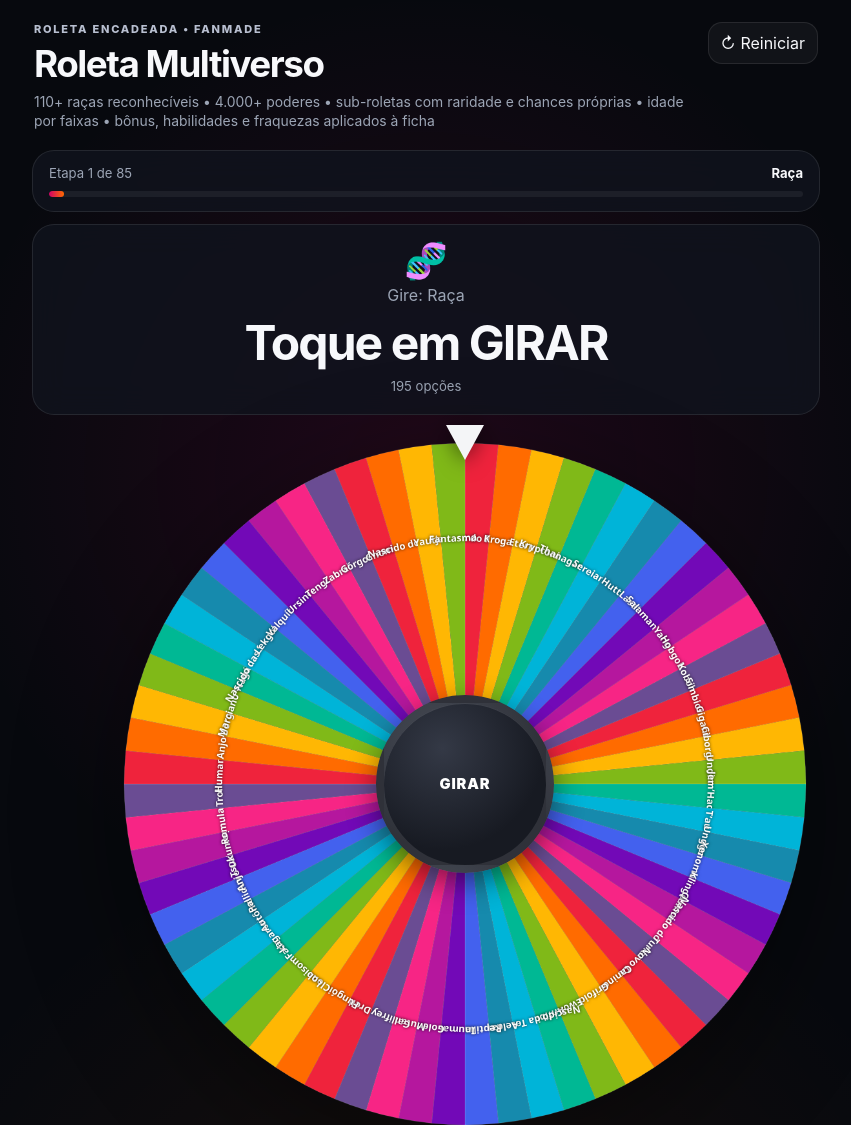
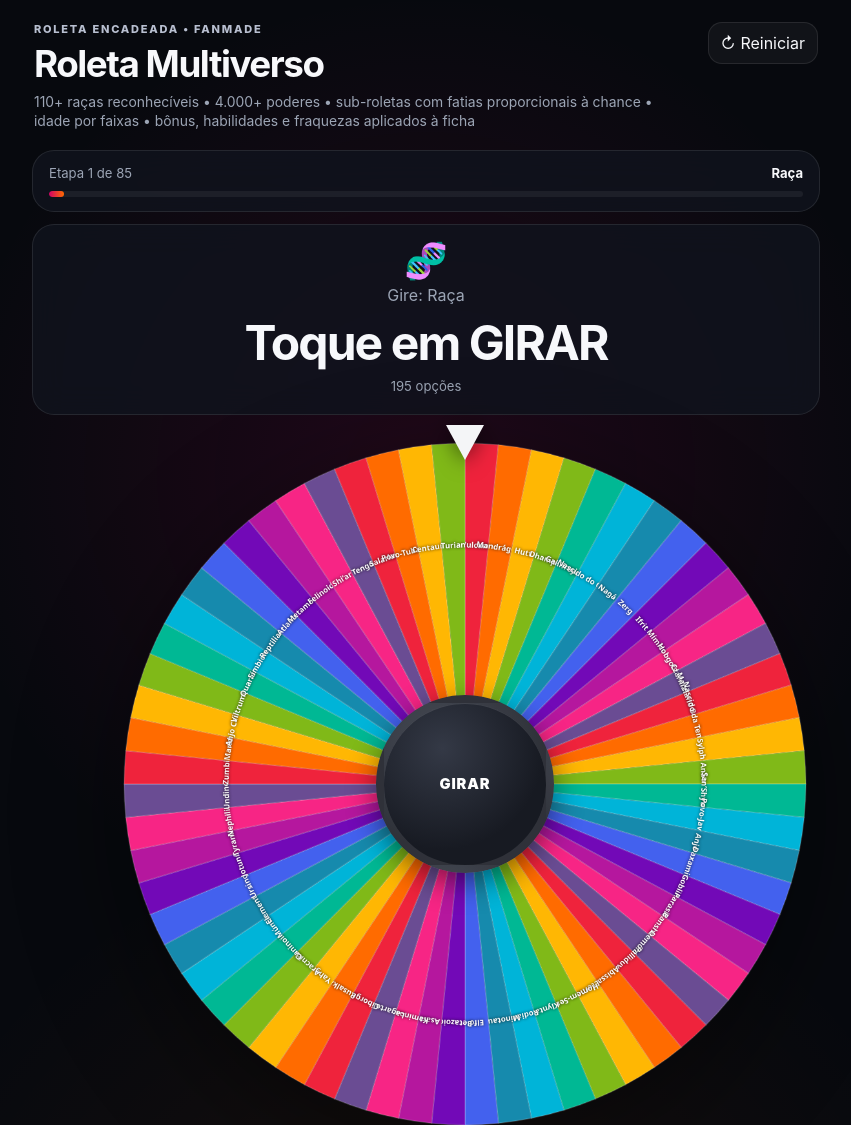
Before and after one commit to zeckofc143-hub/bot-discord-zeck, a website: page public/dashboard/roleta/index.html in a window 1280 px wide. Shown: the top 1125 px of the page, without its empty margins (214-1065 px from the left). Drawn offline with Linux system fonts and the light colour scheme.

Commit message:
Load V10 true weighted sub-roulette engine

```diff
--- a/public/dashboard/roleta/index.html
+++ b/public/dashboard/roleta/index.html
@@ -15,7 +15,7 @@
       <div>
         <p class="eyebrow">ROLETA ENCADEADA • FANMADE</p>
         <h1>Roleta Multiverso</h1>
-        <p class="subtitle">110+ raças reconhecíveis • 4.000+ poderes • sub-roletas com raridade e chances próprias • idade por faixas • bônus, habilidades e fraquezas aplicados à ficha</p>
+        <p class="subtitle">110+ raças reconhecíveis • 4.000+ poderes • sub-roletas com fatias proporcionais à chance • idade por faixas • bônus, habilidades e fraquezas aplicados à ficha</p>
       </div>
       <button id="resetBtn" class="ghost-btn" type="button">↻ Reiniciar</button>
     </header>
@@ -87,6 +87,6 @@
   <script src="./numbers-v8.js" defer></script>
   <script src="./subroulette-v9.js" defer></script>
   <script src="./subroulette-balance-v9.js" defer></script>
-  <script src="./app-v7.js" defer></script>
+  <script src="./app-v10.js" defer></script>
 </body>
 </html>
```
